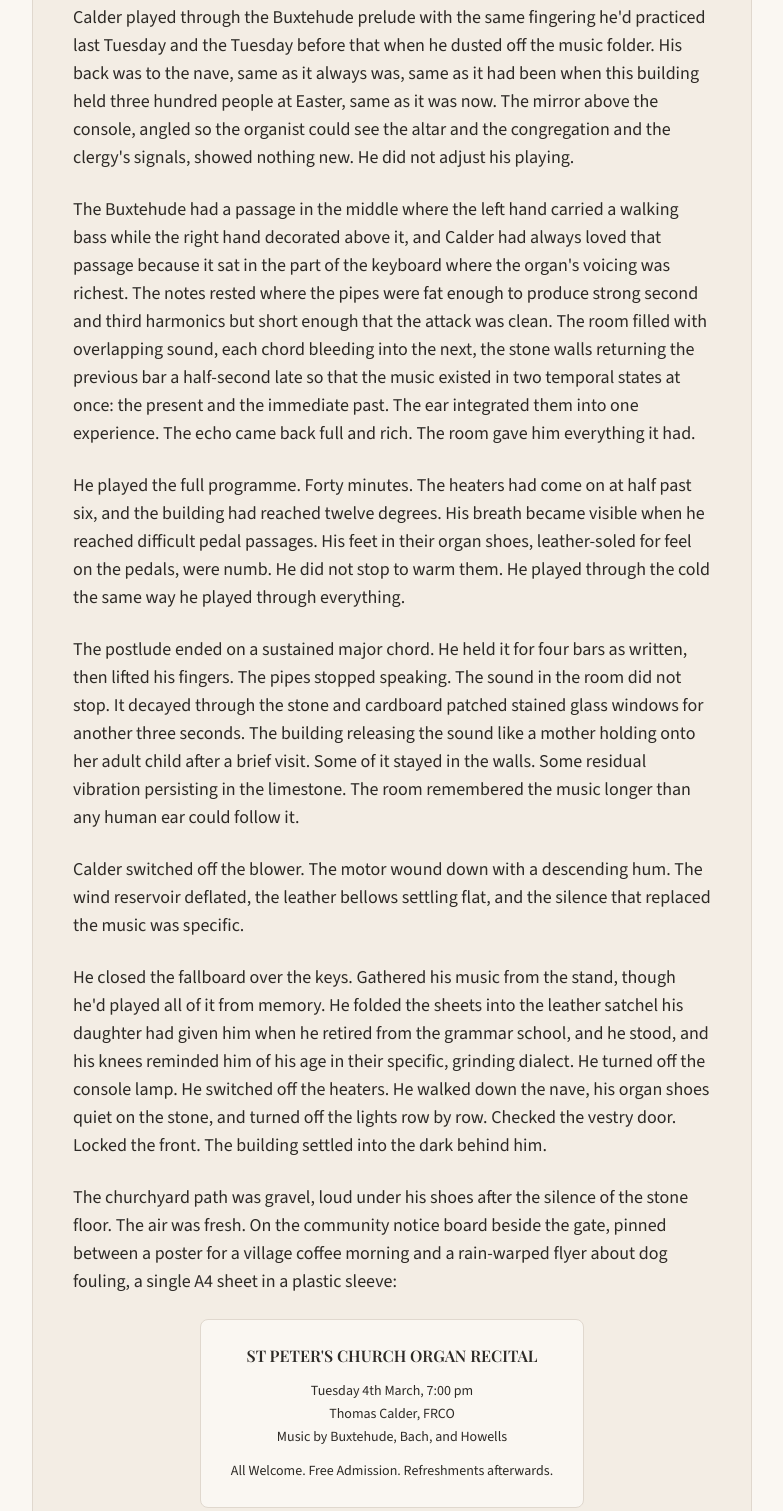
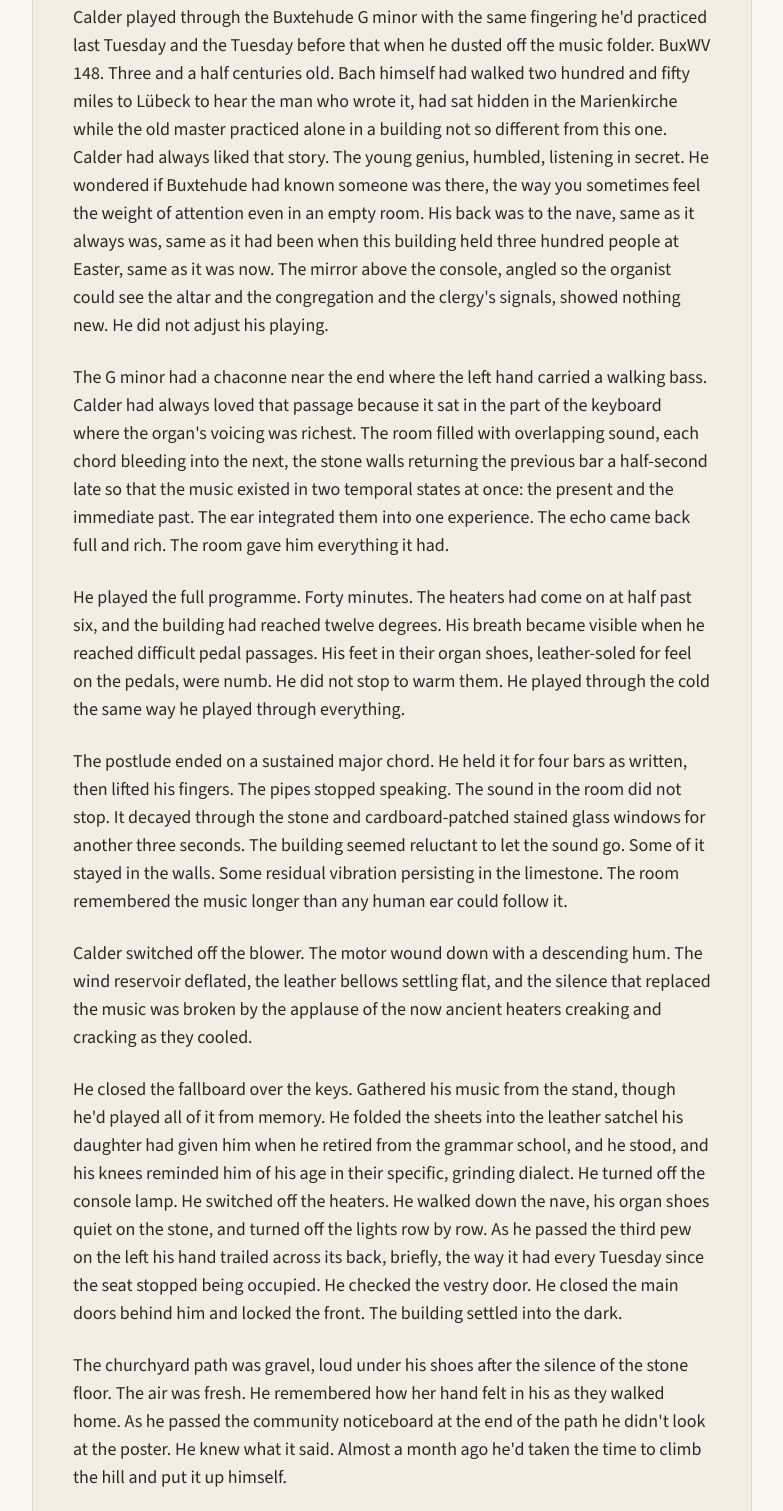
Before and after one commit to secondedgeblades/tps-site, a plain HTML site: page stories.html in a window 1280 px wide. Shown: the part 1158-2669 px from the top of the page, without its empty margins (248-1031 px from the left). Drawn offline with nearby package versions, Linux system fonts and the light colour scheme.

Commit message:
Update All Welcome to revised version with Buxtehude specifics
Co-Authored-By: Claude Opus 4.6 <noreply@anthropic.com>

```diff
--- a/stories.html
+++ b/stories.html
@@ -66,21 +66,21 @@
 
         <p>Air passed through the valves and split against the lips of the flue pipes. Each pipe spoke at the frequency its length demanded, but the fundamental tone was only part of what was heard. Every pipe produced a note shaped by its material, its diameter, its dings and patina; something specific to this instrument and no other. An imperfection in the tin alloy. A happy flaw the congregation had been hearing for a hundred and forty years without ever knowing they were hearing it.</p>
 
-        <p>The sound hit the stone. Limestone walls, slate floor, a vaulted ceiling the Victorians had left exposed because they liked the appearance. The room caught the frequencies, it held them and added its own. The lowest notes dropped into a range where the wavelengths were longer than the pipes themselves. The building completed what the organ could not. Cracked alloy and settling stone and arthritic hands, none of it designed to work together yet it all sang as if the will of every person who had ever been in the building had intended it.</p>
+        <p>The sound hit the stone. Limestone walls, slate floor, a vaulted ceiling the Victorians had left exposed because they liked the appearance. The room caught the frequencies, it held them and added its own. The lowest notes dropped into a range where the wavelengths were longer than the pipes themselves. The building completed what the organ could not. Cracked alloy, settled stone and arthritic hands, none of it designed to work together yet it all sang as if the will of every person who had ever been in the building had intended it.</p>
 
-        <p>Calder played through the Buxtehude prelude with the same fingering he'd practiced last Tuesday and the Tuesday before that when he dusted off the music folder. His back was to the nave, same as it always was, same as it had been when this building held three hundred people at Easter, same as it was now. The mirror above the console, angled so the organist could see the altar and the congregation and the clergy's signals, showed nothing new. He did not adjust his playing.</p>
+        <p>Calder played through the Buxtehude G minor with the same fingering he'd practiced last Tuesday and the Tuesday before that when he dusted off the music folder. BuxWV 148. Three and a half centuries old. Bach himself had walked two hundred and fifty miles to Lübeck to hear the man who wrote it, had sat hidden in the Marienkirche while the old master practiced alone in a building not so different from this one. Calder had always liked that story. The young genius, humbled, listening in secret. He wondered if Buxtehude had known someone was there, the way you sometimes feel the weight of attention even in an empty room. His back was to the nave, same as it always was, same as it had been when this building held three hundred people at Easter, same as it was now. The mirror above the console, angled so the organist could see the altar and the congregation and the clergy's signals, showed nothing new. He did not adjust his playing.</p>
 
-        <p>The Buxtehude had a passage in the middle where the left hand carried a walking bass while the right hand decorated above it, and Calder had always loved that passage because it sat in the part of the keyboard where the organ's voicing was richest. The notes rested where the pipes were fat enough to produce strong second and third harmonics but short enough that the attack was clean. The room filled with overlapping sound, each chord bleeding into the next, the stone walls returning the previous bar a half-second late so that the music existed in two temporal states at once: the present and the immediate past. The ear integrated them into one experience. The echo came back full and rich. The room gave him everything it had.</p>
+        <p>The G minor had a chaconne near the end where the left hand carried a walking bass. Calder had always loved that passage because it sat in the part of the keyboard where the organ's voicing was richest. The room filled with overlapping sound, each chord bleeding into the next, the stone walls returning the previous bar a half-second late so that the music existed in two temporal states at once: the present and the immediate past. The ear integrated them into one experience. The echo came back full and rich. The room gave him everything it had.</p>
 
         <p>He played the full programme. Forty minutes. The heaters had come on at half past six, and the building had reached twelve degrees. His breath became visible when he reached difficult pedal passages. His feet in their organ shoes, leather-soled for feel on the pedals, were numb. He did not stop to warm them. He played through the cold the same way he played through everything.</p>
 
-        <p>The postlude ended on a sustained major chord. He held it for four bars as written, then lifted his fingers. The pipes stopped speaking. The sound in the room did not stop. It decayed through the stone and cardboard patched stained glass windows for another three seconds. The building releasing the sound like a mother holding onto her adult child after a brief visit. Some of it stayed in the walls. Some residual vibration persisting in the limestone. The room remembered the music longer than any human ear could follow it.</p>
+        <p>The postlude ended on a sustained major chord. He held it for four bars as written, then lifted his fingers. The pipes stopped speaking. The sound in the room did not stop. It decayed through the stone and cardboard-patched stained glass windows for another three seconds. The building seemed reluctant to let the sound go. Some of it stayed in the walls. Some residual vibration persisting in the limestone. The room remembered the music longer than any human ear could follow it.</p>
 
-        <p>Calder switched off the blower. The motor wound down with a descending hum. The wind reservoir deflated, the leather bellows settling flat, and the silence that replaced the music was specific.</p>
+        <p>Calder switched off the blower. The motor wound down with a descending hum. The wind reservoir deflated, the leather bellows settling flat, and the silence that replaced the music was broken by the applause of the now ancient heaters creaking and cracking as they cooled.</p>
 
-        <p>He closed the fallboard over the keys. Gathered his music from the stand, though he'd played all of it from memory. He folded the sheets into the leather satchel his daughter had given him when he retired from the grammar school, and he stood, and his knees reminded him of his age in their specific, grinding dialect. He turned off the console lamp. He switched off the heaters. He walked down the nave, his organ shoes quiet on the stone, and turned off the lights row by row. Checked the vestry door. Locked the front. The building settled into the dark behind him.</p>
+        <p>He closed the fallboard over the keys. Gathered his music from the stand, though he'd played all of it from memory. He folded the sheets into the leather satchel his daughter had given him when he retired from the grammar school, and he stood, and his knees reminded him of his age in their specific, grinding dialect. He turned off the console lamp. He switched off the heaters. He walked down the nave, his organ shoes quiet on the stone, and turned off the lights row by row. As he passed the third pew on the left his hand trailed across its back, briefly, the way it had every Tuesday since the seat stopped being occupied. He checked the vestry door. He closed the main doors behind him and locked the front. The building settled into the dark.</p>
 
-        <p>The churchyard path was gravel, loud under his shoes after the silence of the stone floor. The air was fresh. On the community notice board beside the gate, pinned between a poster for a village coffee morning and a rain-warped flyer about dog fouling, a single A4 sheet in a plastic sleeve:</p>
+        <p>The churchyard path was gravel, loud under his shoes after the silence of the stone floor. The air was fresh. He remembered how her hand felt in his as they walked home. As he passed the community noticeboard at the end of the path he didn't look at the poster. He knew what it said. Almost a month ago he'd taken the time to climb the hill and put it up himself.</p>
 
         <!-- Poster reveal -->
         <div class="my-4 mx-auto max-w-sm border rounded-lg p-6 text-center text-sm leading-relaxed" style="border-color: var(--color-border); background-color: var(--color-bg);">
```
